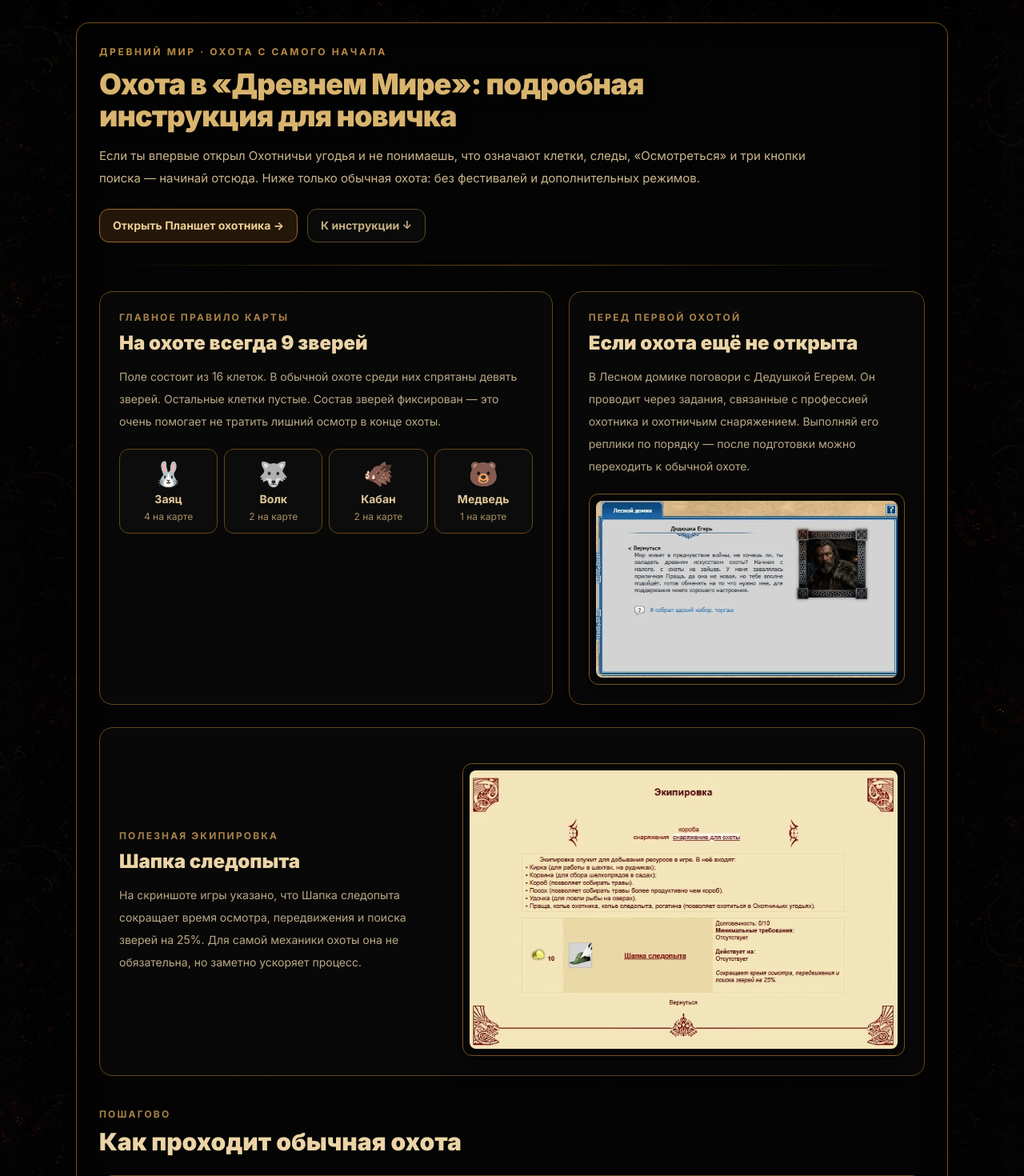
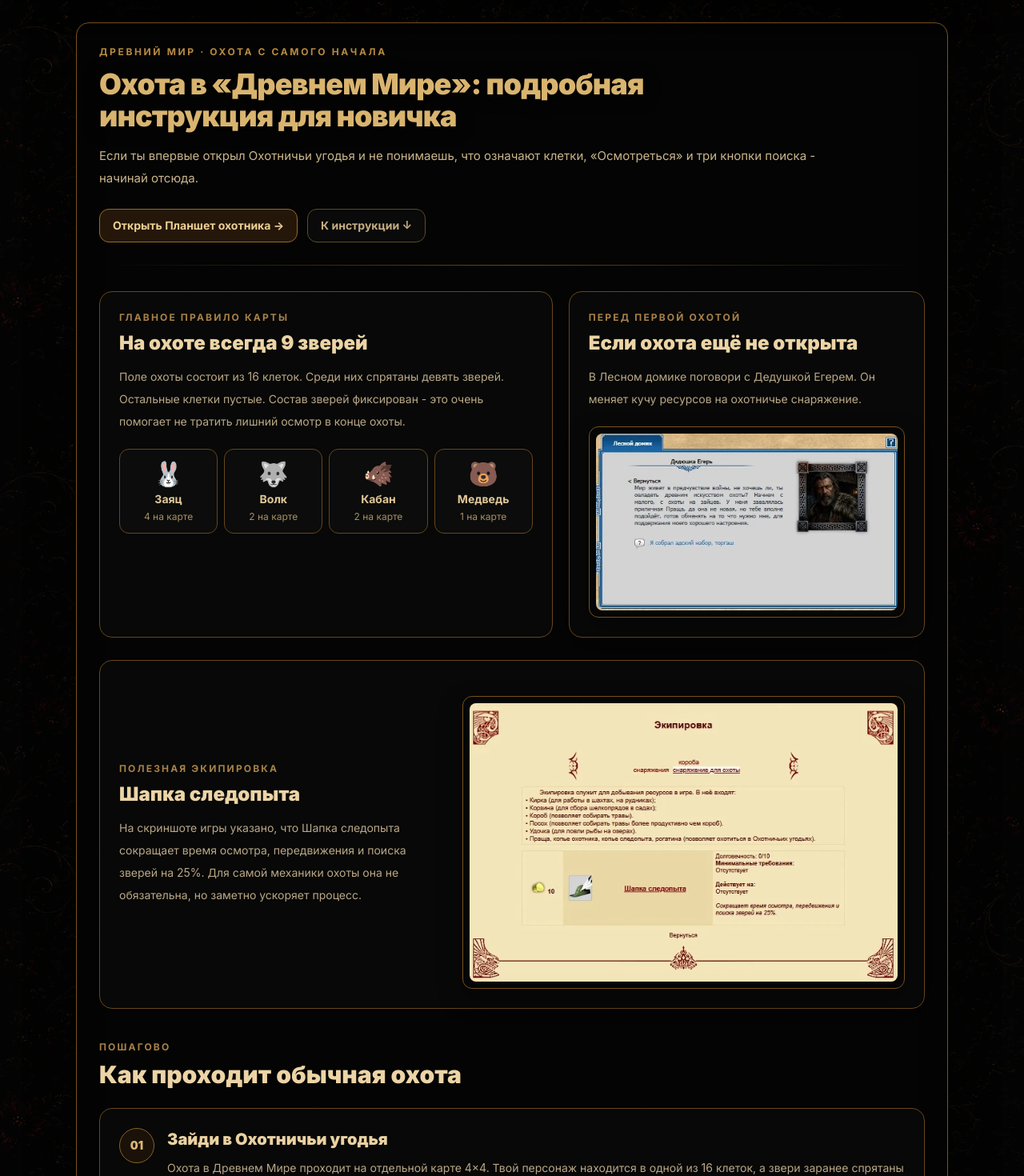
Before and after one commit to reverie-w-sh/dm-portal, a Next.js app: page /hunter-guide in a window 1280 px wide. Shown: the part 78-1548 px from the top of the page at 80% size. Built offline with nearby package versions, Linux system fonts and the light colour scheme; no server answers; a web font is replaced by a local one.

Commit message:
Update page.tsx

```diff
--- a/src/app/hunter-guide/page.tsx
+++ b/src/app/hunter-guide/page.tsx
@@ -11,10 +11,10 @@ const guideSteps = [
   {
     n: "01",
     title: "Зайди в Охотничьи угодья",
-    text: "Обычная охота проходит на отдельной карте 4×4. Твоя фигурка находится в одной из 16 клеток, а звери заранее спрятаны по карте.",
+    text: "Охота в Древнем Мире проходит на отдельной карте 4×4. Твой персонаж находится в одной из 16 клеток, а звери заранее спрятаны по карте.",
     image: "/images/hunter-guide/ohota-karta.webp",
     alt: "Карта Охотничьих угодий 4 на 4 в игре Древний Мир",
-    imageTitle: "Охотничьи угодья — карта обычной охоты",
+    imageTitle: "Охотничьи угодья - карта охоты в древнем мире",
   },
   {
     n: "02",
@@ -22,7 +22,7 @@ const guideSteps = [
     text: "Кнопка «Осмотреться» проверяет клетки рядом с текущей позицией. После осмотра на мини-карте становится понятнее, где есть следы зверей и куда выгоднее двигаться дальше.",
     image: "/images/hunter-guide/ohota-osmotr.webp",
     alt: "Осмотр местности на карте охоты в Древнем Мире",
-    imageTitle: "Осмотр соседних клеток во время охоты",
+    imageTitle: "Осмотр соседних клеток во время охоты в ДМ",
   },
   {
     n: "03",
@@ -35,7 +35,7 @@ const guideSteps = [
   {
     n: "04",
     title: "Подойди к клетке со зверем",
-    text: "После того как зверь найден на карте, перейди в его клетку. Передвижение занимает время, поэтому удобно сначала открывать самые информативные участки карты, а потом собирать уже найденных зверей по ближайшему маршруту.",
+    text: "После того как зверь найден на карте, перейди в его клетку. Передвижение занимает время, поэтому удобно сначала открывать самые информативные участки карты, а потом собирать уже найденных зверей по ближайшему маршруту. Во время перехода главное - не забыть выбрать правильное оружие. Если ты читаешь этот текст, то вариантов у меня только два - либо ты новичек и охотиться можешь только на зайцев, к ним и иди со своей пращей, больше ни к кому не ходи и ничего не выбирай.. Либо ты просто любишь почитать)) Если при этом ты любишь еще и писать - нажми на конвертик вверху, давай попереписываемся?))  ",
     image: "/images/hunter-guide/ohota-perehod.webp",
     alt: "Передвижение по Охотничьим угодьям в игре Древний Мир",
     imageTitle: "Переход между клетками карты охоты",
@@ -95,7 +95,7 @@ export default function HunterGuidePage() {
     "@type": "HowTo",
     name: "Как охотиться в игре Древний Мир (DM)",
     description:
-      "Пошаговая инструкция по обычной охоте в Древнем Мире: карта 4×4, осмотр, поиск зверей и подсчёт очков.",
+      "Пошаговая инструкция по охоте в Древнем Мире: карта 4×4, осмотр, поиск зверей и подсчёт очков.",
     step: guideSteps.map((step) => ({
       "@type": "HowToStep",
       name: step.title,
@@ -120,9 +120,7 @@ export default function HunterGuidePage() {
             Охота в «Древнем Мире»: подробная инструкция для новичка
           </h1>
           <p className="mt-4 max-w-4xl text-[15px] leading-7 text-[#cbb58d]">
-            Если ты впервые открыл Охотничьи угодья и не понимаешь, что означают клетки,
-            следы, «Осмотреться» и три кнопки поиска — начинай отсюда. Ниже только обычная
-            охота: без фестивалей и дополнительных режимов.
+            Если ты впервые открыл Охотничьи угодья и не понимаешь, что означают клетки, «Осмотреться» и три кнопки поиска - начинай отсюда.
           </p>
 
           <div className="mt-6 flex flex-wrap gap-3">
@@ -149,8 +147,8 @@ export default function HunterGuidePage() {
             </p>
             <h2 className="mt-2 text-2xl font-black text-[#ecd4a6]">На охоте всегда 9 зверей</h2>
             <p className="mt-3 text-sm leading-7 text-[#baa787]">
-              Поле состоит из 16 клеток. В обычной охоте среди них спрятаны девять зверей.
-              Остальные клетки пустые. Состав зверей фиксирован — это очень помогает не
+              Поле охоты состоит из 16 клеток. Среди них спрятаны девять зверей.
+              Остальные клетки пустые. Состав зверей фиксирован - это очень помогает не
               тратить лишний осмотр в конце охоты.
             </p>
             <div className="mt-5 grid grid-cols-2 gap-2 sm:grid-cols-4">
@@ -168,14 +166,12 @@ export default function HunterGuidePage() {
             <p className="text-xs font-bold uppercase tracking-[.18em] text-[#a9814a]">Перед первой охотой</p>
             <h2 className="mt-2 text-2xl font-black text-[#ecd4a6]">Если охота ещё не открыта</h2>
             <p className="mt-3 text-sm leading-7 text-[#baa787]">
-              В Лесном домике поговори с Дедушкой Егерем. Он проводит через задания,
-              связанные с профессией охотника и охотничьим снаряжением. Выполняй его
-              реплики по порядку — после подготовки можно переходить к обычной охоте.
+              В Лесном домике поговори с Дедушкой Егерем. Он меняет кучу ресурсов на охотничье снаряжение.
             </p>
             <Shot
               src="/images/hunter-guide/ohota-lesnoi-domik.webp"
               alt="Дедушка Егерь в Лесном домике игры Древний Мир"
-              title="Лесной домик — начало профессии охотника"
+              title="Лесной домик или где купить пращу и прочее оружие для охоты"
             />
           </div>
         </section>
@@ -194,7 +190,7 @@ export default function HunterGuidePage() {
             <Shot
               src="/images/hunter-guide/ohota-ekipirovka.webp"
               alt="Шапка следопыта в экипировке для охоты в Древнем Мире"
-              title="Шапка следопыта — ускорение действий на охоте на 25%"
+              title="Шапка следопыта - ускорение действий на охоте на 25%"
             />
           </div>
         </section>
@@ -230,13 +226,13 @@ export default function HunterGuidePage() {
               обычно информативнее края и угла: одним осмотром там можно проверить больше направлений.
             </p>
             <p>
-              Если рядом с текущей клеткой почти всё уже известно, не трать осмотр впустую —
+              Если рядом с текущей клеткой почти всё уже известно, не трать осмотр впустую -
               перейди туда, где остаётся больше закрытых клеток. При равном выборе логично идти
               к ближайшей позиции, чтобы не терять время на лишние переходы.
             </p>
             <p>
               И самое полезное в конце: если осталась ровно одна неизвестная клетка, а по счёту
-              зверей не хватает только одного конкретного вида, дополнительный осмотр уже не нужен —
+              зверей не хватает только одного конкретного вида, дополнительный осмотр уже не нужен -
               содержимое последней клетки определяется по составу охоты.
             </p>
           </div>
@@ -261,7 +257,7 @@ export default function HunterGuidePage() {
           <div className="rounded-xl border border-[#68451d] bg-[#070807] p-5">
             <div className="text-2xl font-black text-[#efd08b]">+3 / +6</div>
             <h3 className="mt-2 font-black text-[#ead1a2]">Шкура</h3>
-            <p className="mt-2 text-sm leading-6 text-[#aa987a]">Одна полученная шкура даёт 3 очка, две — 6.</p>
+            <p className="mt-2 text-sm leading-6 text-[#aa987a]">Одна полученная шкура даёт 3 очка, две - 6 очков, но эта радость доступна только продвинутым охотникам.</p>
           </div>
         </section>
 
```
